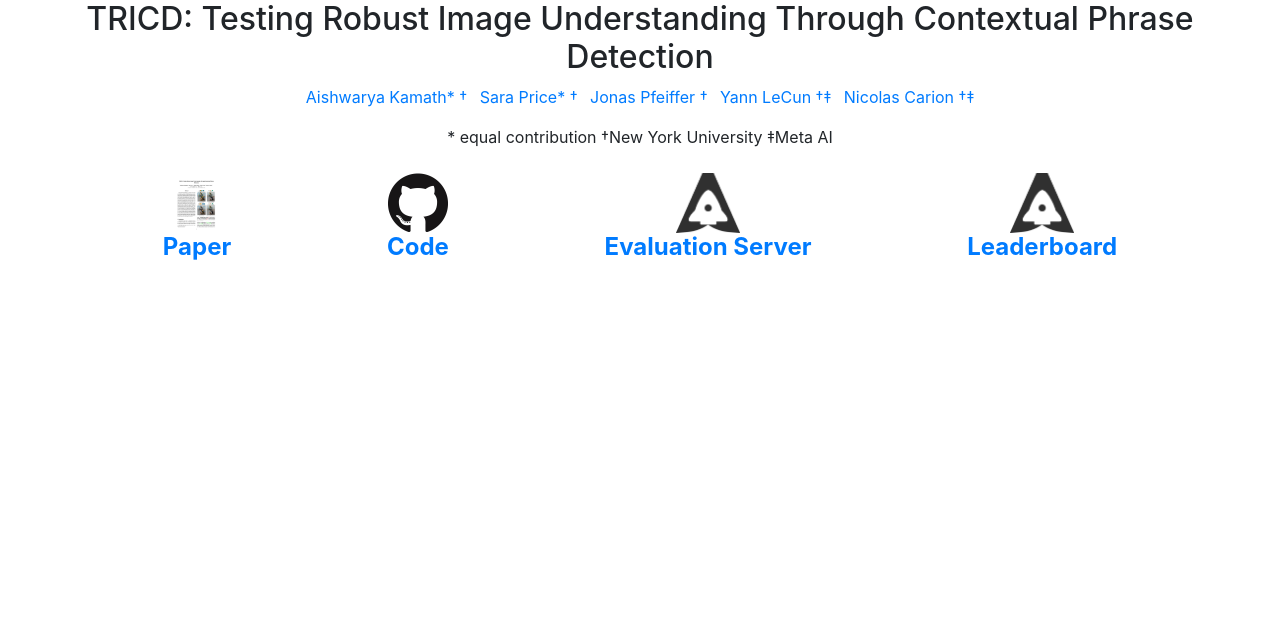
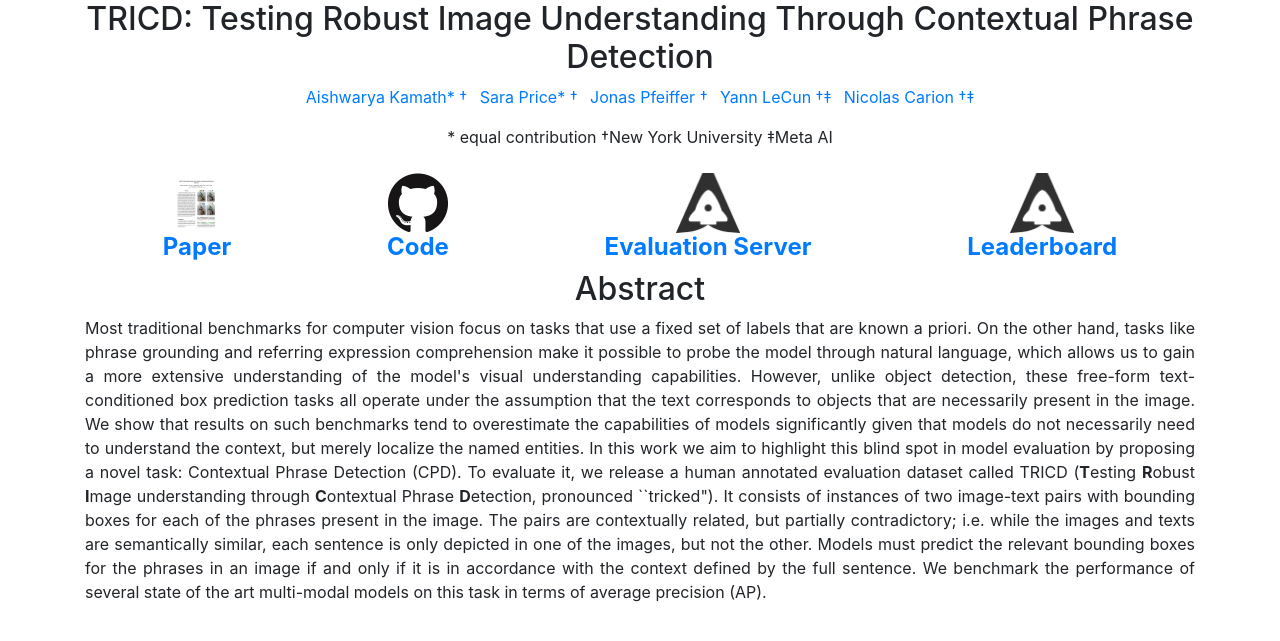
Before and after one commit to ashkamath/TRICD, a Jekyll site: the page built from index.html, in a window 1280 px wide. Shown: the top 641 px of the page. Built offline with Jekyll 4.4.1, drawn with Linux system fonts in a browser that asks for light colours; nearby versions of some CDN libraries.

Commit message:
Updating main page

```diff
--- a/index.html
+++ b/index.html
@@ -112,9 +112,19 @@ layout: default
                     </ul>
                 </div>
             </div>
-
-            <div class="row">
-                &nbsp
+	 <div class="row justify-content-center">
+                <div class="col-xl-12">
+<!--                     <image src="assets/fiber.png" class="img-fluid" alt="Model"><br> -->
+                    <center>
+                        <h2>
+                            Abstract
+                        </h2>
+                    </center>
+                        <p class="text-justify">
+                        Most traditional benchmarks for computer vision focus on tasks that use a fixed set of labels that are known a priori. On the other hand, tasks like phrase grounding and referring expression comprehension make it possible to probe the model through natural language, which allows us to gain a more extensive understanding of the model's visual understanding capabilities. However, unlike object detection, these free-form text-conditioned box prediction tasks all operate under the assumption that the text corresponds to objects that are necessarily present in the image. We show that results on such benchmarks tend to overestimate the capabilities of models significantly given that models do not necessarily need to understand the context, but merely localize the named entities. In this work we aim to highlight this blind spot in model evaluation by proposing a novel task:
+   Contextual Phrase Detection (CPD). To evaluate it, we release a human annotated evaluation dataset called TRICD (<b>T</b>esting <b>R</b>obust <b>I</b>mage understanding through <b>C</b>ontextual Phrase <b>D</b>etection, pronounced ``tricked"). It consists of instances of two image-text pairs with bounding boxes for each of the phrases present in the image. The pairs are contextually related, but partially contradictory; i.e. while the images and texts are semantically similar, each sentence is only depicted in one of the images, but not the other. Models must predict the relevant bounding boxes for the phrases in an image if and only if it is in accordance with the context defined by the full sentence. We benchmark the performance of several state of the art multi-modal models on this task in terms of average precision (AP).
+			</p>
+                </div>
             </div>
 	</body>
 </html>
```
